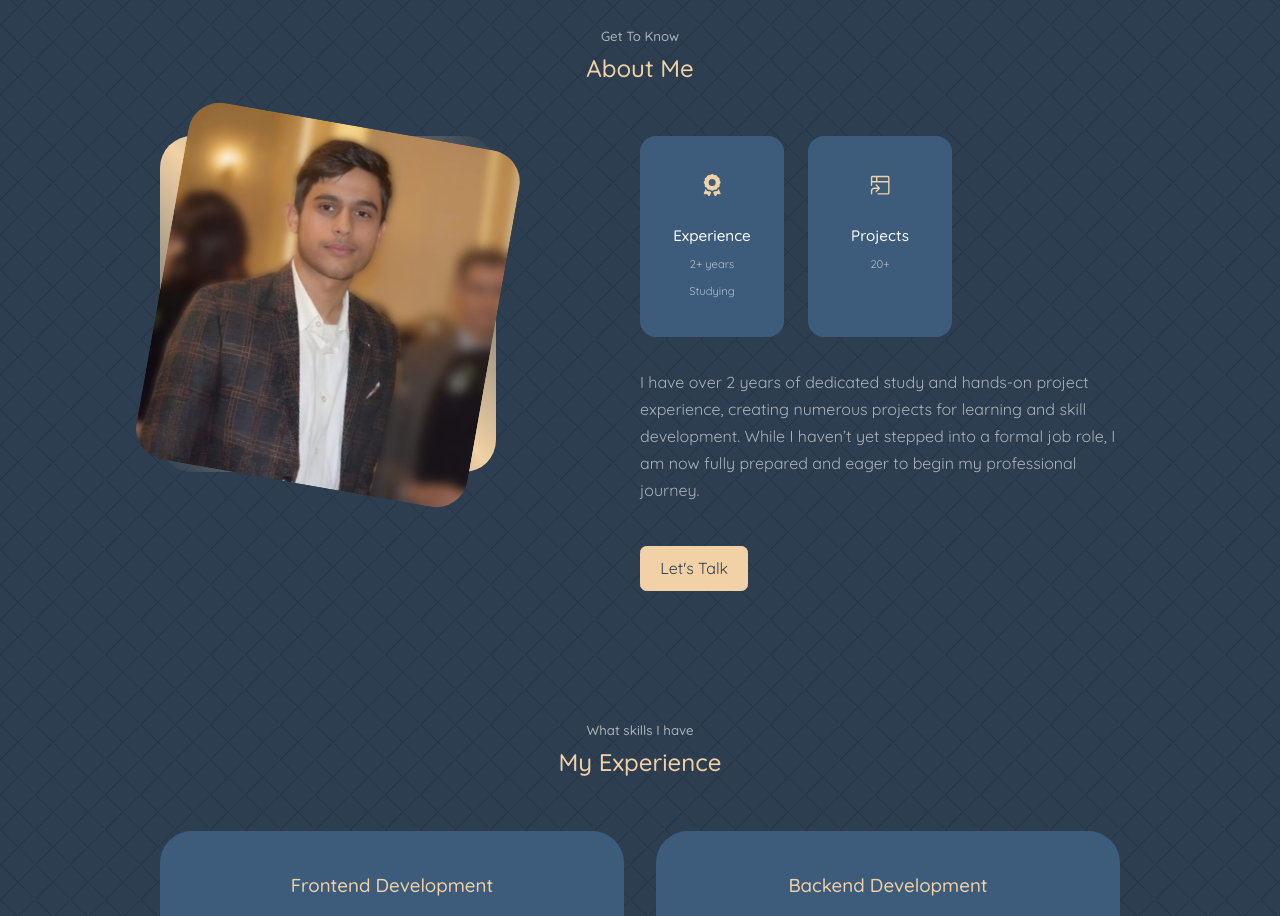
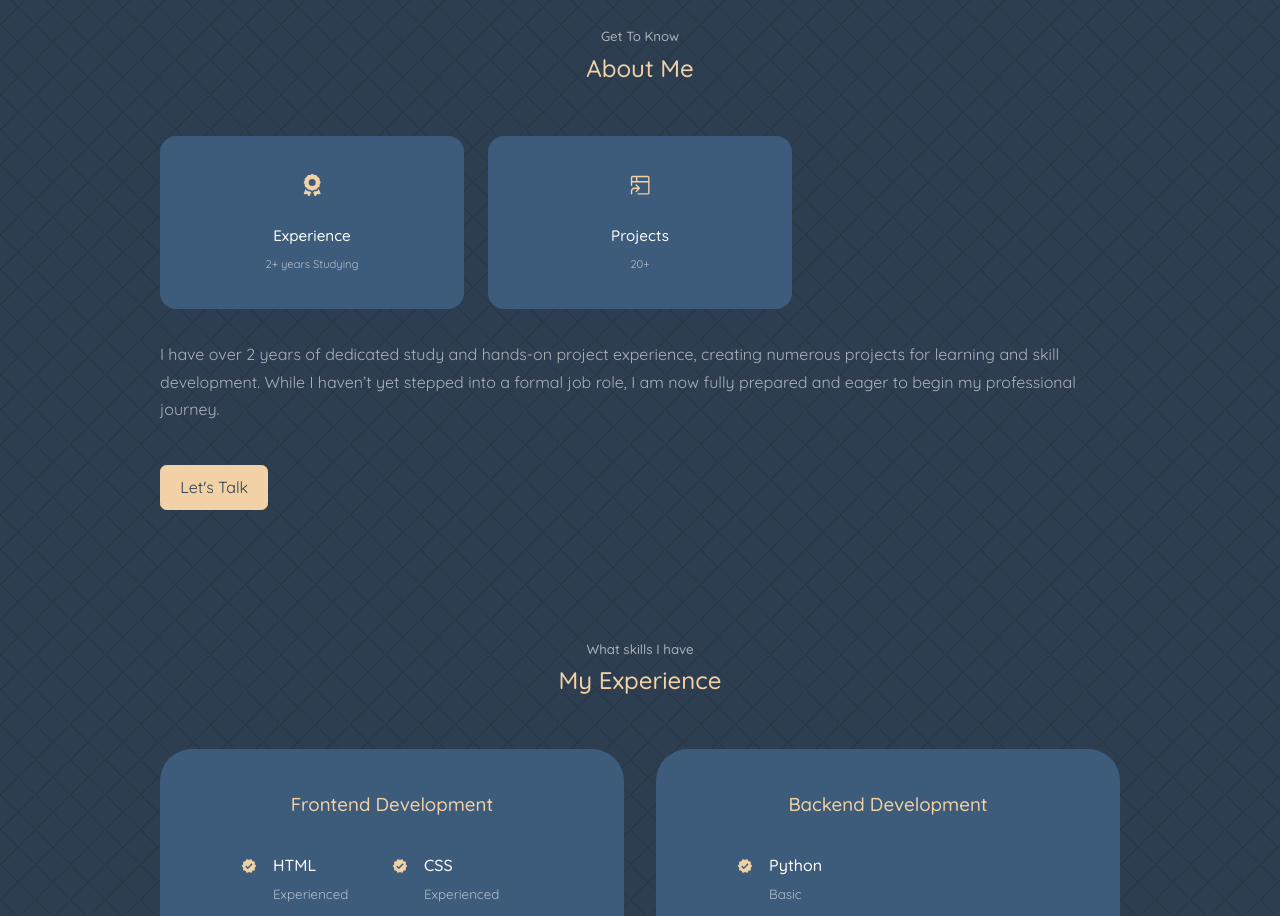
Before and after one commit to Abdullah-Logic/react-portfolio, a React (Create React App) app: page / in a window 1280 px wide. Shown: the part 903-1819 px from the top of the page. Built offline with nearby package versions, Linux system fonts and the light colour scheme.

Commit message:
:sparkles: ENHANCE: 16 replace dribbble link with leetcode

```diff
--- a/src/assets/image.js
+++ b/src/assets/images.js
@@ -1,5 +1,5 @@
 export { default as bgTexture } from './bg-texture.png';
-export { default as meAbout } from './me-about.jpeg';
+// export { default as meAbout } from './me-about.jpeg';
 export { default as me } from './me.png';
 export { default as biakitchen } from './bia-kitchen.png';
 export { default as landingpage } from './landing.png';
--- a/src/components/about/About.jsx
+++ b/src/components/about/About.jsx
@@ -1,5 +1,5 @@
 import "./about.css";
-import { meAbout } from "../../assets/image";
+// import { meAbout } from "../../assets/image";
 import { aboutCards } from "../../const";
 
 const About = () => {
@@ -9,11 +9,11 @@ const About = () => {
       <h2>About Me</h2>
 
       <div className="container about__container">
-        <div className="about__me">
+        {/* <div className="about__me">
           <div className="about__me-image">
             <img src={meAbout} alt="Me" />
           </div>
-        </div>
+        </div> */}
 
         <div className="about__content">
           <div className="about__cards">
--- a/src/components/about/about.css
+++ b/src/components/about/about.css
@@ -1,4 +1,4 @@
-.about__container {
+/* .about__container {
     display: grid;
     grid-template-columns: 35% 50%;
     gap: 15%;
@@ -22,7 +22,7 @@
 
 .about__me-image:hover {
     transform: rotate(0);
-}
+} */
 
 .about__cards {
     display: grid;
--- a/src/components/header/Header.jsx
+++ b/src/components/header/Header.jsx
@@ -1,7 +1,7 @@
 import { FaArrowDown } from "react-icons/fa";
 import "./header.css";
 import CTA from "./CTA";
-import { me } from "../../assets/image";
+import { me } from "../../assets/images";
 import HeaderSocial from "./HeaderSocials";
 
 const Header = () => {
--- a/src/const.js
+++ b/src/const.js
@@ -29,7 +29,7 @@ import {
     tribute,
     responsivebakery,
     portfolio,
-} from "./assets/image";
+} from "./assets/images";
 
 // End of portfolio imports
 
```
Also changed, not shown: src/assets/me-about.jpeg (deleted), src/assets/me.png.
